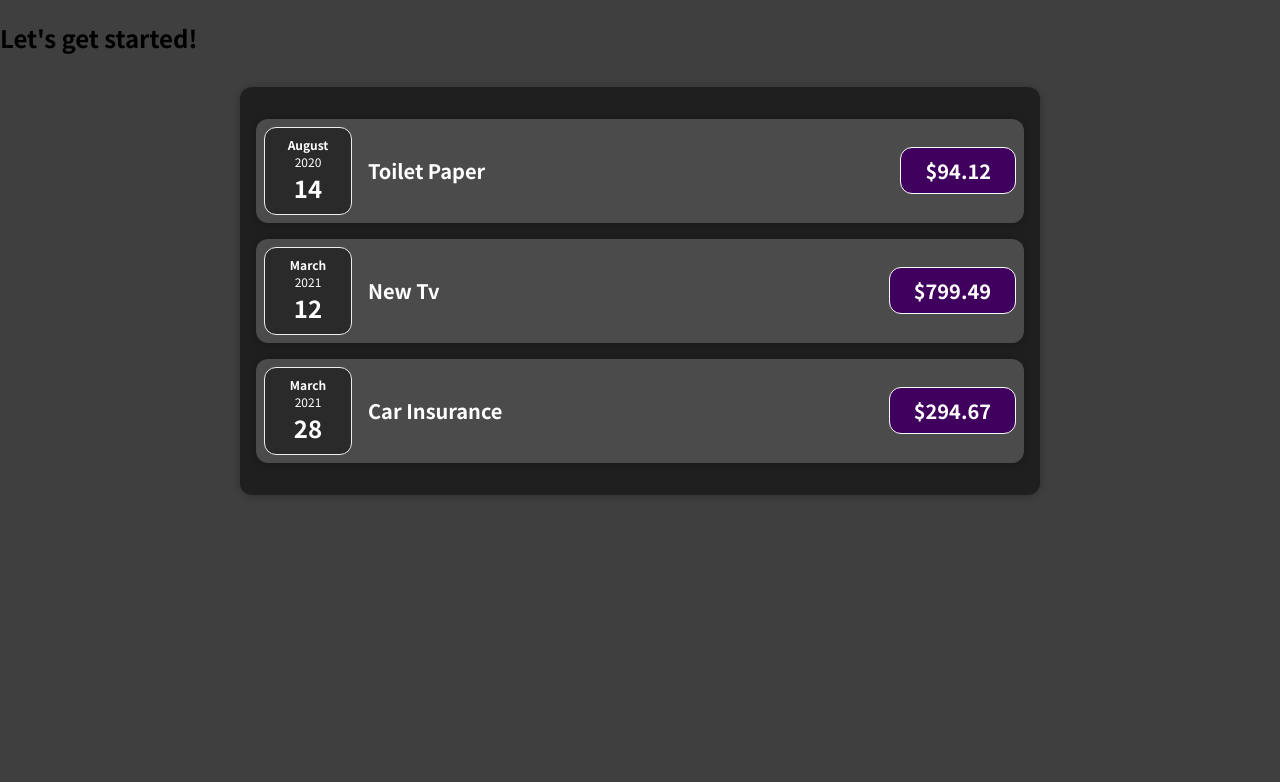
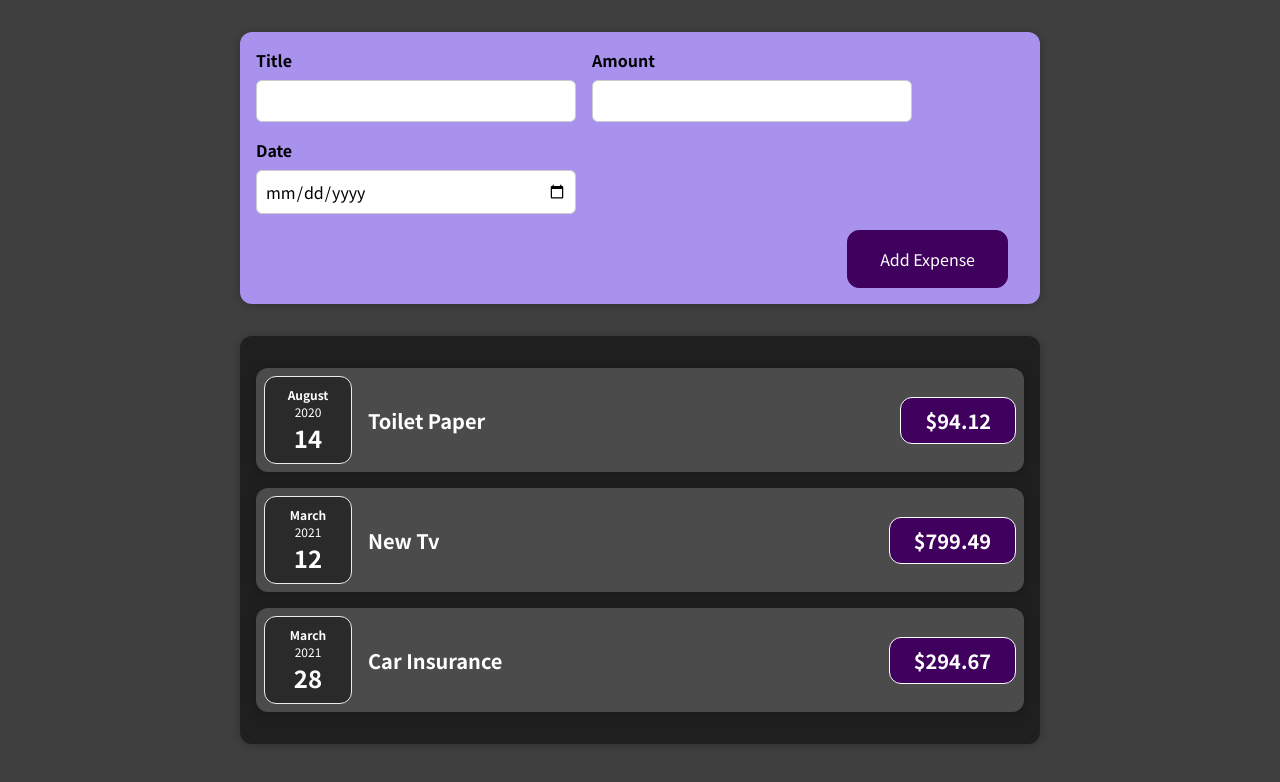
Before and after one commit to GustavoGomesDias/expense-tracker, a React (Create React App) app: page / in a window 1280 px wide. Shown: the top 782 px of the page. Built offline with nearby package versions, Linux system fonts and the light colour scheme.

Commit message:
feat: add expense form

```diff
--- a/src/App.js
+++ b/src/App.js
@@ -1,4 +1,6 @@
 import React from 'react';
+
+import NewExpense from './components/NewExpense/NewExpense';
 import Expenses from './components/Expenses/Expenses';
 
 function App() {
@@ -25,7 +27,7 @@ function App() {
 
   return (
     <div>
-      <h2>Let's get started!</h2>
+      <NewExpense />
       <Expenses items={expenses} />
     </div>
   );
--- /dev/null
+++ b/src/components/NewExpense/ExpenseForm.css
@@ -0,0 +1,26 @@
+.new-expense__controls {
+  display: flex;
+  flex-wrap: wrap;
+  gap: 1rem;
+  margin-bottom: 1rem;
+  text-align: left;
+}
+
+.new-expense__control label {
+  font-weight: bold;
+  margin-bottom: 0.5rem;
+  display: block;
+}
+
+.new-expense__control input {
+  font: inherit;
+  padding: 0.5rem;
+  border-radius: 6px;
+  border: 1px solid #ccc;
+  width: 20rem;
+  max-width: 100%;
+}
+
+.new-expense__actions {
+  text-align: right;
+}
--- /dev/null
+++ b/src/components/NewExpense/ExpenseForm.js
@@ -0,0 +1,29 @@
+import React from 'react';
+
+import './ExpenseForm.css';
+
+const ExpenseForm = () => {
+  return (
+    <form>
+      <div className="new-expense__controls">
+        <div className="new-expense__control">
+          <label>Title</label>
+          <input type="text" />
+        </div>
+        <div className="new-expense__control">
+          <label>Amount</label>
+          <input type="number" min="0.01" step="0.01" />
+        </div>
+        <div className="new-expense__control">
+          <label>Date</label>
+          <input type="date" min="2019-01-01" max="2040-12-31" />
+        </div>
+      </div>
+      <div className="new-expense__actions">
+        <button type="submit">Add Expense</button>
+      </div>
+    </form>
+  );
+}
+
+export default ExpenseForm;
--- /dev/null
+++ b/src/components/NewExpense/NewExpense.css
@@ -0,0 +1,38 @@
+.new-expense {
+  background-color: #a892ee;
+  padding: 1rem;
+  margin: 2rem auto;
+  width: 50rem;
+  max-width: 95%;
+  border-radius: 12px;
+  text-align: center;
+  box-shadow: 0 1px 8px rgba(0, 0, 0, 0.25);
+}
+
+.new-expense button {
+  font: inherit;
+  cursor: pointer;
+  padding: 1rem 2rem;
+  border: 1px solid #40005d;
+  background-color: #40005d;
+  color: white;
+  border-radius: 12px;
+  margin-right: 1rem;
+}
+
+.new-expense button:hover,
+.new-expense button:active {
+  background-color: #510674;
+  border-color: #510674;
+}
+
+.new-expense button.alternative {
+  color: #220131;
+  border-color: transparent;
+  background-color: transparent;
+}
+
+.new-expense button.alternative:hover,
+.new-expense button.alternative:active {
+  background-color: #ddb3f8;
+}
--- /dev/null
+++ b/src/components/NewExpense/NewExpense.js
@@ -0,0 +1,14 @@
+import React from 'react';
+
+import ExpenseForm from './ExpenseForm';
+import './NewExpense.css';
+
+const NewExpense = () => {
+  return (
+    <div className="new-expense">
+      <ExpenseForm />
+    </div>
+  );
+}
+
+export default NewExpense;
```
Also changed, not shown: 1 other file (tests, documents, lock files or other folders).
